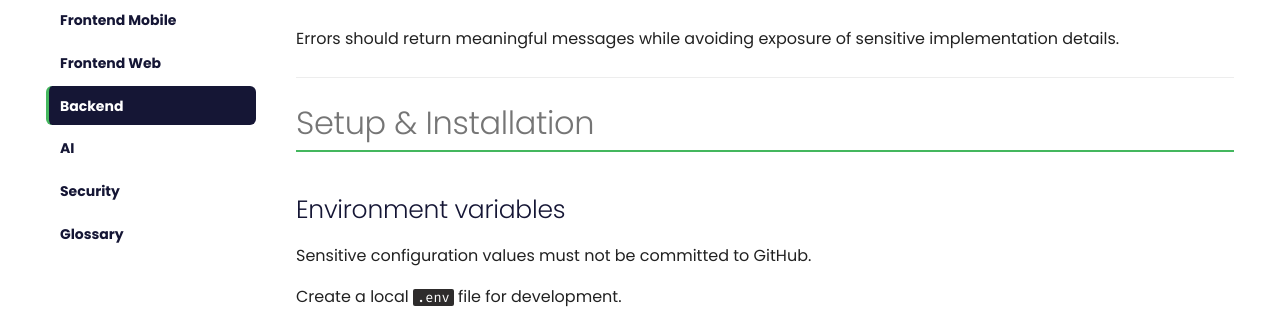
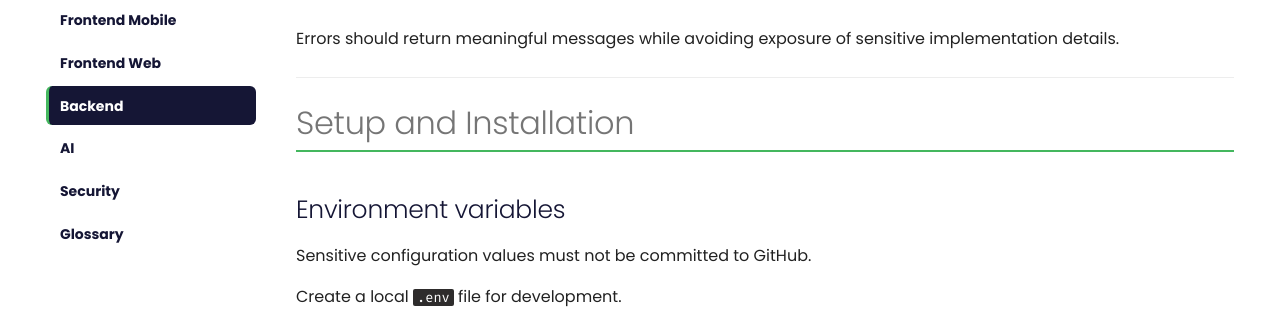
Before and after one commit to akirachix/Shupavu_Technical_Documentation, an MkDocs documentation site: the page built from docs/backend.md, in a window 1280 px wide and 900 px high, scrolled down 20085 px. Shown: the part 160-469 px from the top of the window. Built offline with MkDocs 1.6.1 and Material for MkDocs 9.7.7, drawn with Linux system fonts in a browser that asks for light colours.

```diff
--- a/docs/backend.md
+++ b/docs/backend.md
@@ -866,7 +866,7 @@ Errors should return meaningful messages while avoiding exposure of sensitive im
 
 ---
 
-# Setup & Installation
+# Setup and Installation
 
 ## Environment variables
 
```
Also changed, not shown: docs/security.md (+1 -1 lines).
